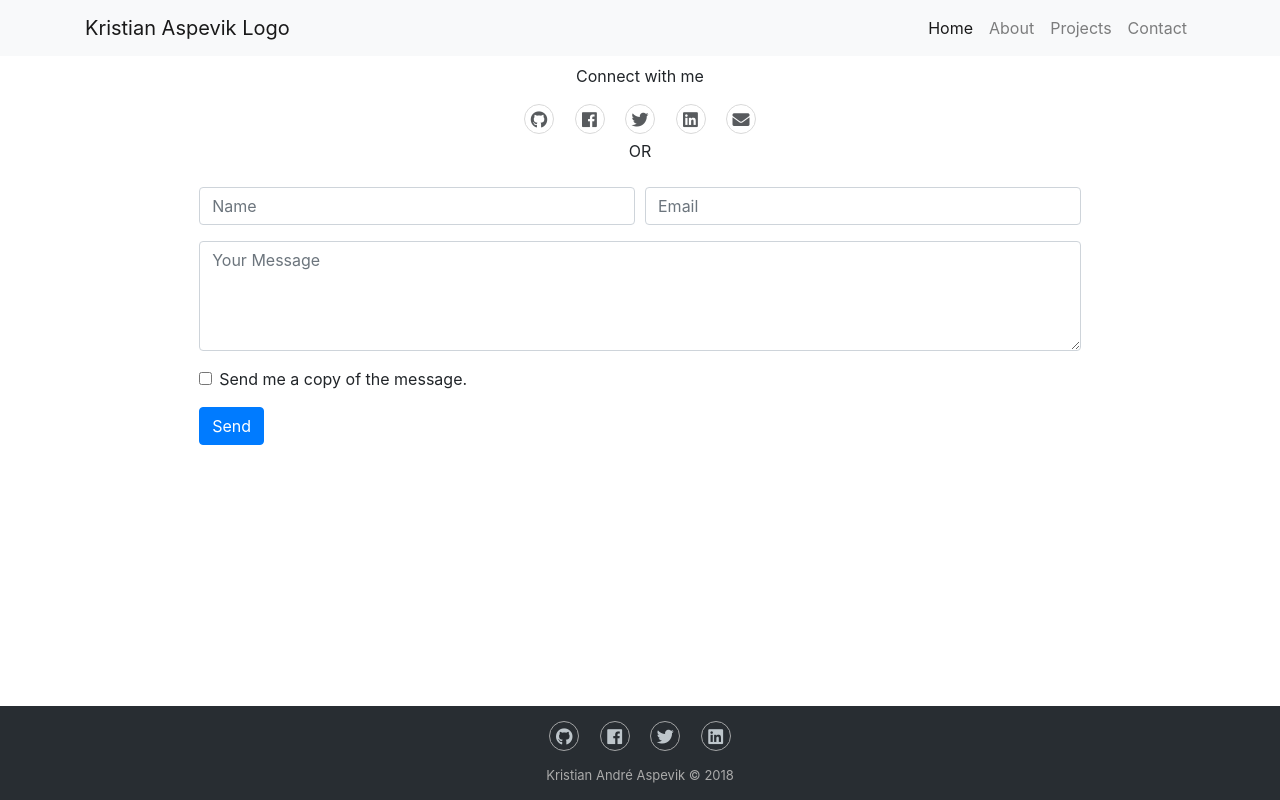
After one commit to KristianAsp/portfolio-api, a Django app: template kristianaspevik/WebUI/templates/UI/contact/index.html in a window 1280 px wide. The commit adds this page. Run offline with Django 3.2, Linux system fonts and the light colour scheme; the template is opened without the code that fills it, so the values that code supplies are empty; some libraries are stand-ins or nearby versions.

Commit message:
Added basic contact form without much style

```diff
--- a/kristianaspevik/WebUI/static/main.css
+++ b/kristianaspevik/WebUI/static/main.css
@@ -4,14 +4,19 @@
   flex-direction: column;
 }
 
+body {
+  padding-top: 8vh;
+}
+
 .main {
   flex: 1;
 }
+
 /*************
 *** NAVBAR ***
 *************/
 .carousel-item {
-  height: 100vh;
+  height: 92vh;
   min-height: 350px;
   background: no-repeat center center scroll;
   -webkit-background-size: cover;
@@ -53,12 +58,12 @@
   opacity:1;
 }
 
-.footer-basic .social {
+.footer-basic .social, .connect-icons{
   text-align:center;
   padding-bottom:5px;
 }
 
-.footer-basic .social > a {
+.footer-basic .social > a, .connect-icons > a {
   font-size:17px;
   width:30px;
   height:30px;
@@ -72,8 +77,12 @@
   opacity:0.75;
 }
 
-.footer-basic .social > a:hover {
+.footer-basic .social > a:hover, .connect-icons > a:hover {
   opacity:0.9;
+}
+
+.connect-icons {
+    display: inline-block;
 }
 
 .footer-basic .copyright {
--- a/kristianaspevik/WebUI/templates/UI/base/base.html
+++ b/kristianaspevik/WebUI/templates/UI/base/base.html
@@ -5,25 +5,29 @@
         <meta charset="utf-8">
         <meta name="viewport" content="width=device-width, initial-scale=1, shrink-to-fit=no">
         <title>Kristian Aspevik</title>
-        <link rel="stylesheet" href="https://maxcdn.bootstrapcdn.com/bootstrap/4.0.0/css/bootstrap.min.css" integrity="sha384-Gn5384xqQ1aoWXA+058RXPxPg6fy4IWvTNh0E263XmFcJlSAwiGgFAW/dAiS6JXm" crossorigin="anonymous">
         <link rel="stylesheet" href='{% static "main.css" %}'>
         <link rel="stylesheet" href="https://use.fontawesome.com/releases/v5.5.0/css/all.css" integrity="sha384-B4dIYHKNBt8Bc12p+WXckhzcICo0wtJAoU8YZTY5qE0Id1GSseTk6S+L3BlXeVIU" crossorigin="anonymous">
-        <script src="https://code.jquery.com/jquery-3.2.1.slim.min.js" integrity="sha384-KJ3o2DKtIkvYIK3UENzmM7KCkRr/rE9/Qpg6aAZGJwFDMVNA/GpGFF93hXpG5KkN" crossorigin="anonymous"></script>
-        <script src="https://cdnjs.cloudflare.com/ajax/libs/popper.js/1.12.9/umd/popper.min.js" integrity="sha384-ApNbgh9B+Y1QKtv3Rn7W3mgPxhU9K/ScQsAP7hUibX39j7fakFPskvXusvfa0b4Q" crossorigin="anonymous"></script>
-        <script src="https://maxcdn.bootstrapcdn.com/bootstrap/4.0.0/js/bootstrap.min.js" integrity="sha384-JZR6Spejh4U02d8jOt6vLEHfe/JQGiRRSQQxSfFWpi1MquVdAyjUar5+76PVCmYl" crossorigin="anonymous"></script>
+        <link href="https://cdnjs.cloudflare.com/ajax/libs/twitter-bootstrap/4.1.3/css/bootstrap.min.css" rel="stylesheet">
+
+        <!-- JQuery -->
+        <script type="text/javascript" src="https://cdnjs.cloudflare.com/ajax/libs/jquery/3.3.1/jquery.min.js"></script>
+        <!-- Bootstrap tooltips -->
+        <script type="text/javascript" src="https://cdnjs.cloudflare.com/ajax/libs/popper.js/1.14.4/umd/popper.min.js"></script>
+        <!-- Bootstrap core JavaScript -->
+        <script type="text/javascript" src="https://cdnjs.cloudflare.com/ajax/libs/twitter-bootstrap/4.1.3/js/bootstrap.min.js"></script>
     </head>
     <body class="page">
     <!-- Navigation -->
         <nav class="navbar navbar-expand-lg navbar-light bg-light fixed-top">
             <div class="container">
-                <a class="navbar-brand" href="#">Kristian Aspevik Logo</a>
+                <a class="navbar-brand" href="{% url 'home' %}">Kristian Aspevik Logo</a>
                 <button class="navbar-toggler" type="button" data-toggle="collapse" data-target="#navbarResponsive" aria-controls="navbarResponsive" aria-expanded="false" aria-label="Toggle navigation">
                     <span class="navbar-toggler-icon"></span>
                 </button>
                 <div class="collapse navbar-collapse" id="navbarResponsive">
                     <ul class="navbar-nav ml-auto">
                         <li class="nav-item active">
-                            <a class="nav-link" href="{% url 'about' %}">Home
+                            <a class="nav-link" href="{% url 'home' %}">Home
                                 <span class="sr-only">(current)</span>
                             </a>
                         </li>
@@ -53,8 +57,11 @@
                     <a href="#" target="_blank">
                         <i class="fab fa-facebook"></i>
                     </a>
-                    <a href="# " target="_blank">
+                    <a href="#" target="_blank">
                         <i class="fab fa-twitter"></i>
+                    </a>
+                    <a href="#" target="_blank">
+                        <i class="fab fa-linkedin"></i>
                     </a>
                 </div>
                 <p class="copyright">Kristian André Aspevik © 2018</p>
--- /dev/null
+++ b/kristianaspevik/WebUI/templates/UI/contact/index.html
@@ -0,0 +1,60 @@
+{% extends 'UI/base/base.html' %}
+
+{% block content %}
+<!-- Page Content -->
+<main class="main">
+    <div class="container">
+        <div class="row justify-content-center">
+            <p>Connect with me</p>
+        </div>
+        <div class="row justify-content-center">
+            <div class="connect-icons">
+                <a href="https://github.com/KristianAsp" target="_blank">
+                    <i class="fab fa-github"></i>
+                </a>
+                <a href="#" target="_blank">
+                    <i class="fab fa-facebook"></i>
+                </a>
+                <a href="#" target="_blank">
+                    <i class="fab fa-twitter"></i>
+                </a>
+                <a href="#" target="_blank">
+                    <i class="fab fa-linkedin"></i>
+                </a>
+                <a href="#" target="_blank">
+                    <i class="fas fa-envelope"></i>
+                </a>
+            </div>
+        </div>
+        <div class="row justify-content-center">
+            <p>OR</p>
+        </div>
+        <div class="d-xl-flex p-2 justify-content-center">
+            <div class="col-md-10">
+                <form>
+                    <div class="form-row">
+                        <div class="form-group col-md-6">
+                            <input type="text" class="form-control" id="inputEmail4" placeholder="Name">
+                        </div>
+                        <div class="form-group col-md-6">
+                            <input type="email" class="form-control" id="inputPassword4" placeholder="Email">
+                        </div>
+                    </div>
+                    <div class="form-group">
+                        <textarea type="text" rows="4" class="form-control" id="inputAddress" placeholder="Your Message"></textarea>
+                    </div>
+                    <div class="form-group">
+                        <div class="form-check">
+                            <input class="form-check-input" type="checkbox" id="gridCheck">
+                            <label class="form-check-label" for="gridCheck">
+                                Send me a copy of the message.
+                            </label>
+                        </div>
+                    </div>
+                    <button type="submit" class="btn btn-primary">Send</button>
+                </form>
+            </div>
+        </div>
+    </div>
+</main>
+{% endblock %}
--- a/kristianaspevik/WebUI/templates/UI/index.html
+++ b/kristianaspevik/WebUI/templates/UI/index.html
@@ -1,6 +1,8 @@
 {% extends 'UI/base/base.html' %}
 
 {% block content %}
+<!-- Page Content -->
+<main class="main">
     <header>
         <div id="carouselExampleIndicators" class="carousel slide" data-ride="carousel">
             <ol class="carousel-indicators">
@@ -41,8 +43,5 @@
             </a>
         </div>
     </header>
-
-<!-- Page Content -->
-<main class="main">
 </main>
 {% endblock %}
--- a/kristianaspevik/WebUI/views.py
+++ b/kristianaspevik/WebUI/views.py
@@ -12,4 +12,4 @@ def about_index(request):
     return render(request, 'UI/index.html', {})
 
 def contact_index(request):
-    return render(request, 'UI/index.html', {})
+    return render(request, 'UI/contact/index.html', {})
```
Lines whose indentation alone changed are shown as unchanged.
